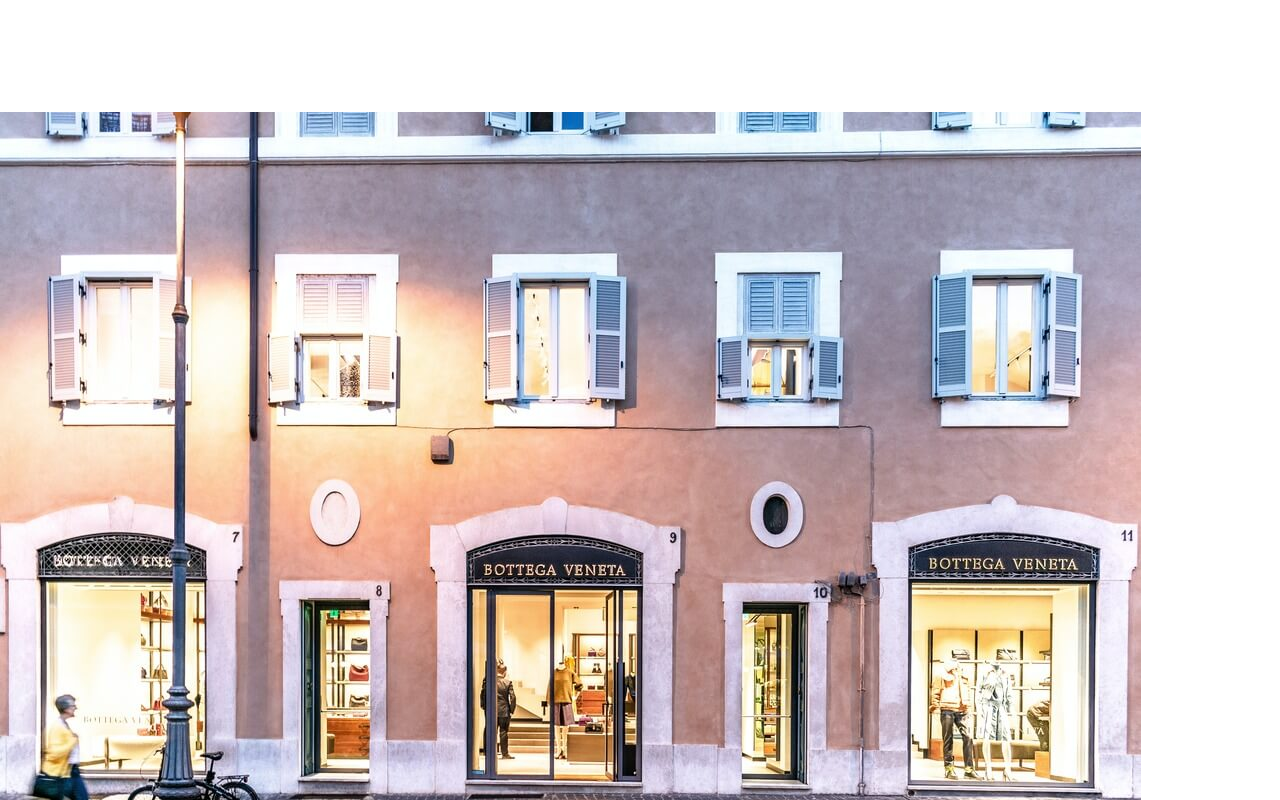
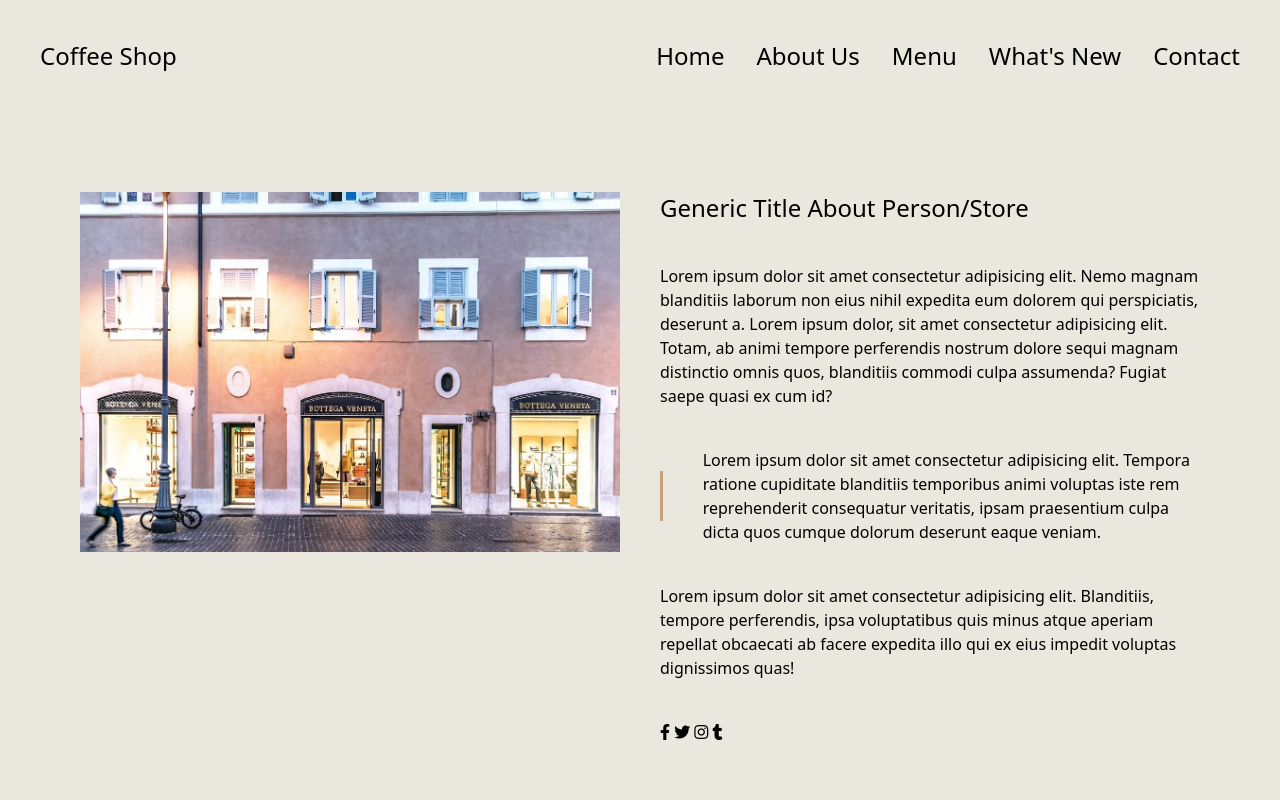
Before and after one commit to Tactenator/barista-clone, a website: page src/pages/about.html in a window 1280 px wide. Shown: the top 800 px of the page. Drawn offline with Linux system fonts and the light colour scheme.

Commit message:
finishing about page

```diff
--- a/src/pages/about.html
+++ b/src/pages/about.html
@@ -7,14 +7,14 @@
     <link rel="stylesheet" href="../../dist/output.css">
     <title>Barista Clone - About</title>
 </head>
-<body>
+<body class="bg-hero-background">
 
 
     <!-- Navbar  -->
-    <nav class="flex flex-row justify-between p-10 relative z-10 text-white text-2xl">
+    <nav class="flex flex-row justify-between p-10 relative z-10 text-black text-2xl">
         <h1 class="">Coffee Shop</h1>
         <ul class="flex flex-row gap-8">
-            <a href="./index.html"><li>Home</li></a>
+            <a href="../../index.html"><li>Home</li></a>
             <a href="./src/pages/about.html"><li>About Us</li></a>
             <a href="./src/pages/menu.html"><li>Menu</li></a>
             <a href="./src/pages/whats-new.html"><li>What's New</li></a>
@@ -22,15 +22,15 @@
         </ul>
     </nav>
 
-    <div class="">
-        <div class="">
-            <img class="" src="../images/about-landing.jpg" alt="Landing Page Picture">
+    <div class="flex flex-row p-20 gap-10">
+        <div class="w-1/2">
+            <img src="../images/about-landing.jpg" alt="Landing Page Picture">
         </div>
-        <div class="">
-            <h1>Generic Title About Person/Store</h1>
+        <div class="flex flex-col w-1/2 gap-10">
+            <h1 class="text-2xl">Generic Title About Person/Store</h1>
             <p>Lorem ipsum dolor sit amet consectetur adipisicing elit. Nemo magnam blanditiis laborum non eius nihil expedita eum dolorem qui perspiciatis, deserunt a. Lorem ipsum dolor, sit amet consectetur adipisicing elit. Totam, ab animi tempore perferendis nostrum dolore sequi magnam distinctio omnis quos, blanditiis commodi culpa assumenda? Fugiat saepe quasi ex cum id?</p>
-            <div class="">
-                <div class=""></div>
+            <div class="flex flex-row gap-10 items-center ">
+                <div class="h-[50px] w-[10px] bg-gold-text block"></div>
                 <h3>
                     Lorem ipsum dolor sit amet consectetur adipisicing elit. Tempora ratione cupiditate blanditiis temporibus animi voluptas iste rem reprehenderit consequatur veritatis, ipsam praesentium culpa dicta quos cumque dolorum deserunt eaque veniam.
                 </h3>
```
Also changed, not shown: dist/output.css.
